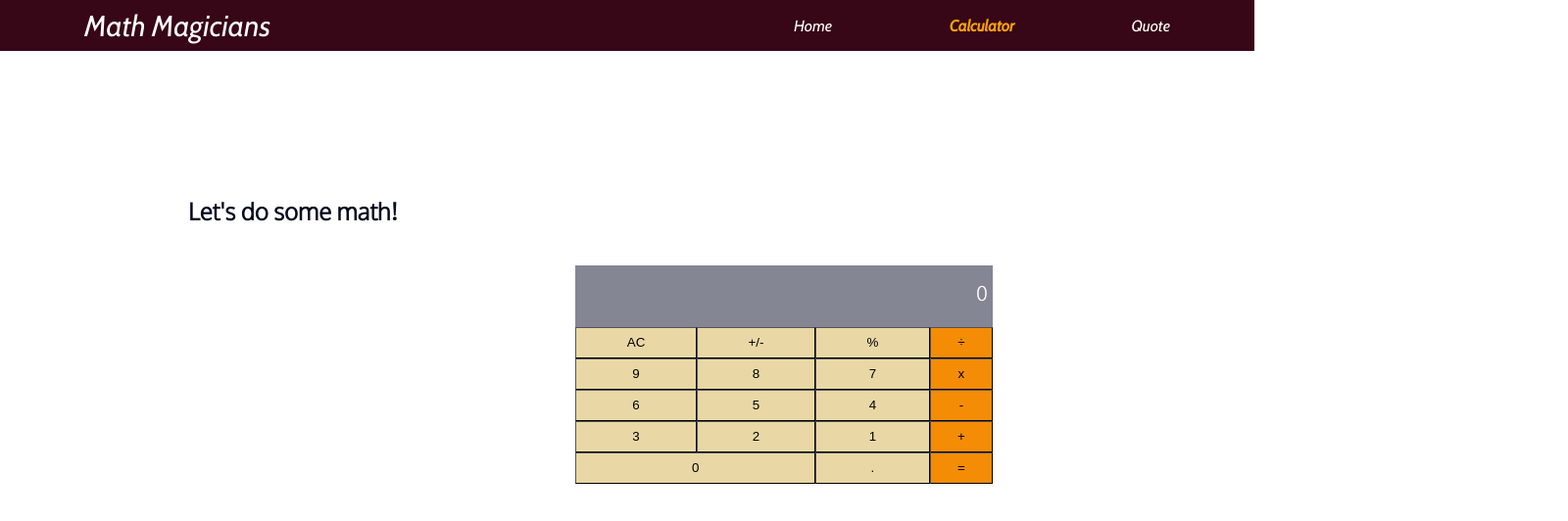
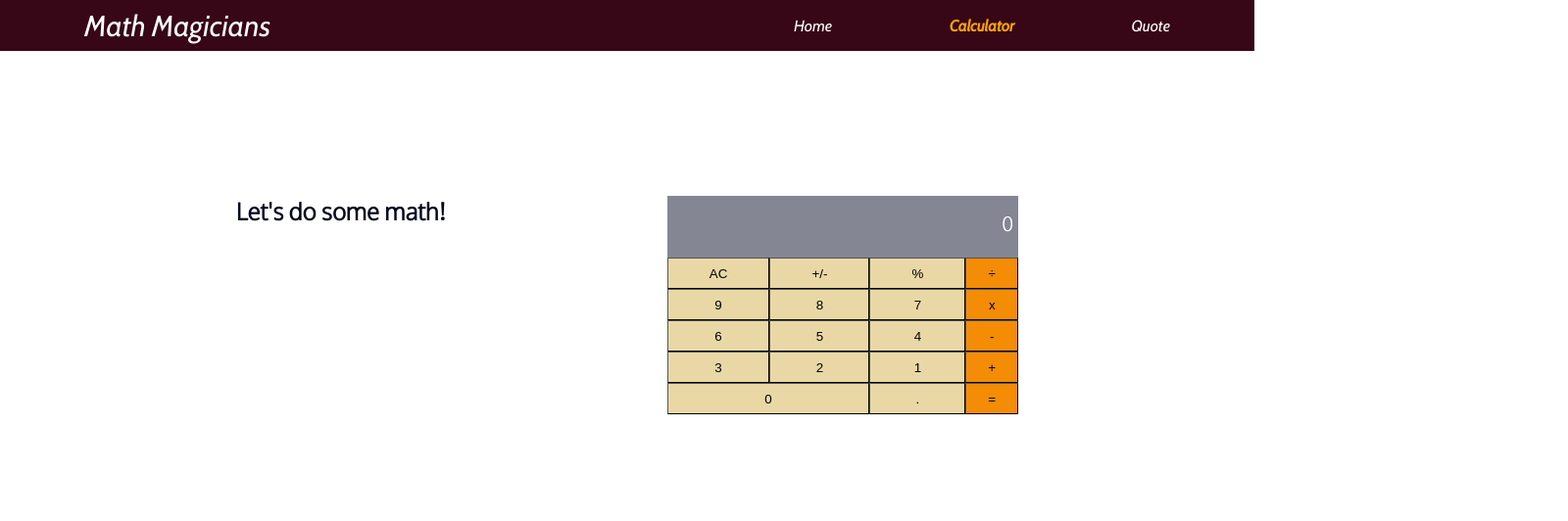
Before and after one commit to safafa/math-magicians, a React (Create React App) app: page /calculator in a window 1280 px wide. Shown: the top 532 px of the page at 98% size, 1600 px wide, since content can reach past the window. Built offline with nearby package versions, Linux system fonts and the light colour scheme.

Commit message:
Style calcutor

```diff
--- a/src/App.css
+++ b/src/App.css
@@ -1,7 +1,15 @@
+.calculator-section {
+  width: 80%;
+  margin: auto;
+  padding: 10% 2%;
+  display: flex;
+  flex-direction: row;
+  color: #03071e;
+  justify-content: space-around;
+}
+
 .calculator {
   width: 35%;
-  margin: auto;
-  align-self: flex-end;
 }
 
 .screen {
--- a/src/components/calculator.js
+++ b/src/components/calculator.js
@@ -18,7 +18,7 @@ const Calculator = () => {
   const numbers = ['AC', '+/-', '%', 9, 8, 7, 6, 5, 4, 3, 2, 1].map((number) => <button type="button" key={number} className="innerButton" id={number} name={number} onClick={handleClick}>{number}</button>);
   const verticalSymbols = ['÷', 'x', '-', '+', '='].map((symbol) => <button type="button" key={symbol} className="cornerButton" name={symbol} onClick={handleClick}>{symbol}</button>);
   return (
-    <section>
+    <section className="calculator-section">
       <h1> Let&#39;s do some math!</h1>
       <div className="calculator">
         <p className="screen">
--- a/src/css/quote.css
+++ b/src/css/quote.css
@@ -3,7 +3,7 @@
 section {
   width: 95%;
   margin: auto;
-  padding: 10% 15%;
+  padding: 10% 5%;
   display: flex;
   flex-direction: column;
   color: #03071e;
```
